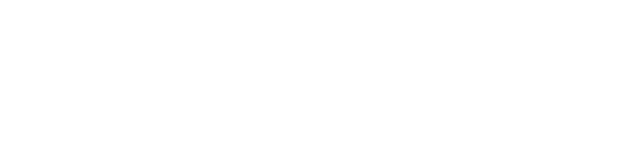
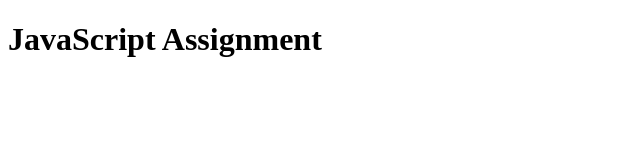
Before and after one commit to Flora-dot/JavaScript_basics, a plain HTML site: page index.html in a window 1280 px wide. Shown: the whole page, without its empty margins (0-640 px from the left). Drawn offline with Linux system fonts and the light colour scheme.

Commit message:
First commit

```diff
--- a/index.html
+++ b/index.html
@@ -6,7 +6,7 @@
     <title>JavaScript sandbox</title>
 </head>
 <body>
-
+   <h1>JavaScript Assignment</h1>
 </body>
 
 <script src="script.js"></script>
```
